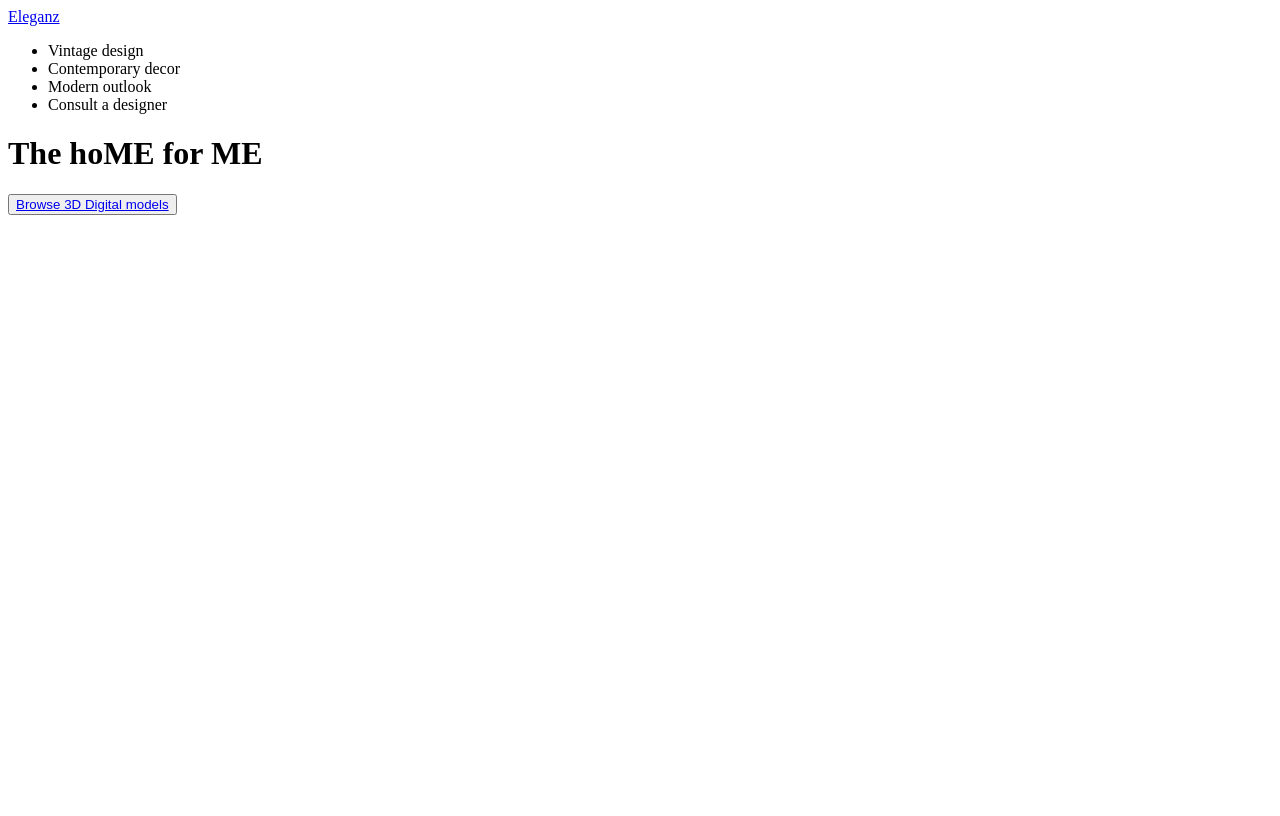
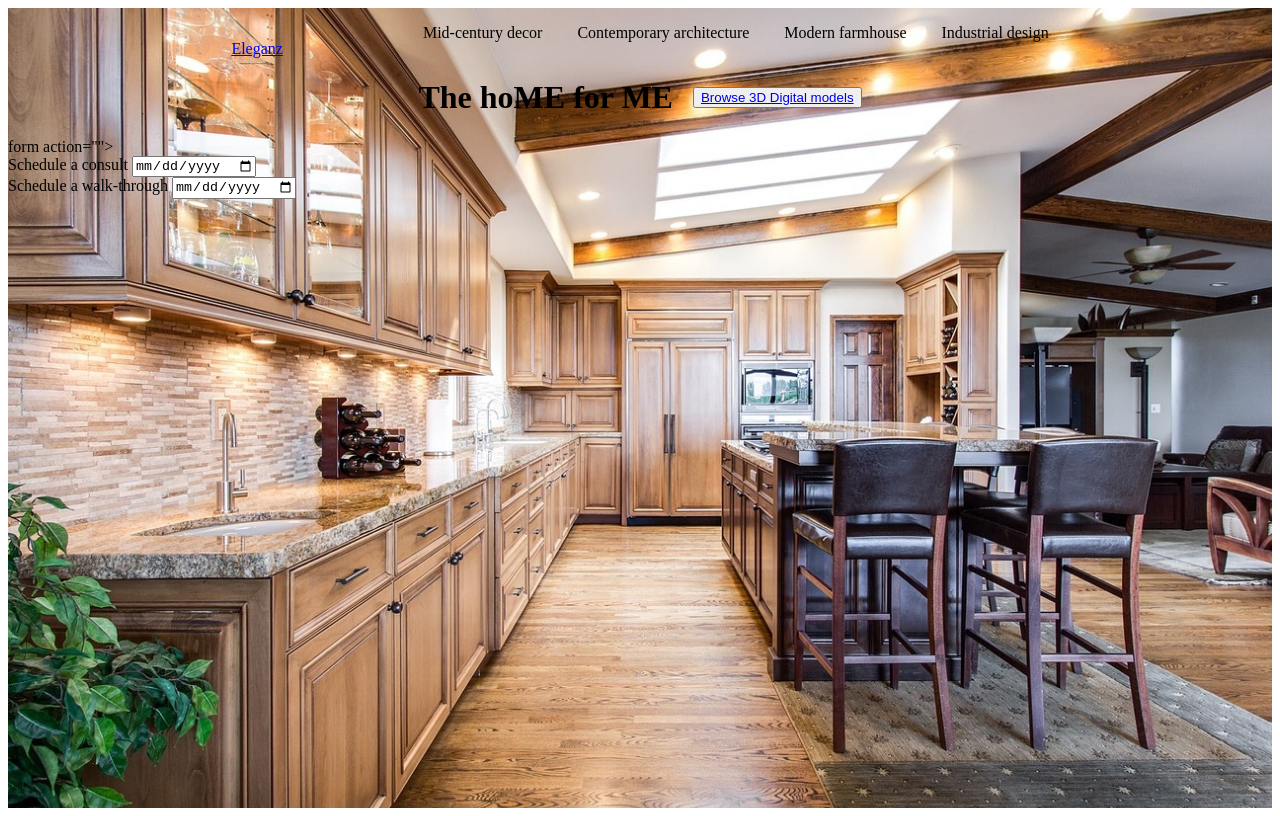
Before and after one commit to vonette-ab/landing-page-assignment, a plain HTML site: page index.html in a window 1280 px wide. Drawn offline with Linux system fonts and the light colour scheme.

```diff
--- a/index.html
+++ b/index.html
@@ -4,6 +4,7 @@
 <head>
     <meta charset="UTF-8">
     <meta name="viewport" content="width=device-width, initial-scale=1.0">
+    <link rel="stylesheet" href="styles.css">
     <title>Interior decor</title>
 
 </head>
@@ -11,13 +12,13 @@
 
     <header>
         <nav>
-            <span><a href="http//">Eleganz</a></span>
+            <span><a href="#">Eleganz</a></span>
 
             <ul class="navlinks">
-                <li><a href="http//"></a>Vintage design</li>
-                <li><a href="http//"></a> Contemporary decor</li>
-                <li><a href="http//"></a> Modern outlook</li>
-                <li><a href="http//"></a> Consult a designer</li>
+                <li><a href="http//"></a>Mid-century decor</li>
+                <li><a href="http//"></a> Contemporary architecture</li>
+                <li><a href="http//"></a> Modern farmhouse</li>
+                <li><a href="http//"></a> Industrial design</li>
             </ul>
         </nav>
 
@@ -27,6 +28,16 @@
                 <h1>The hoME for ME</h1>
                 <button><a href="http//">Browse 3D Digital models</a></button>
         </div>
+            form action="">
+
+                <div class="input-field">
+                    <label for="">Schedule a consult</label>
+                    <input type="date" name="" id="">
+                </div>
+
+                <div class="input-field">
+                    <label for="">Schedule a walk-through</label>
+                    <input type="date" name="" id="">
 
 
 
--- a/styles.css
+++ b/styles.css
@@ -1,3 +1,37 @@
 header{
-    background-image: url("");
+    background-image: url("/images/bg1.jpg");
+    background-position: center;
+    background-size: cover;
+    background-attachment: fixed ;
+    height: 100vh;
+
 }
+
+nav{
+    display: flex;
+    gap: 100px;
+    flex-direction: row;
+    align-items: end;
+    justify-content:center;
+}
+
+.header-text{
+    display: flex;
+    flex-direction: row;
+    justify-content: center;
+    align-items: center;
+    text-align: center;
+    gap: 20px;
+    height: 100%;
+    width: 50%;
+    margin: auto;
+}
+
+.navlinks{
+    display: flex;
+    gap: 35px;
+}
+
+.navlinks {
+    list-style-type: none;
+}
```
Also changed, not shown: images/bg1.jpg (added), images/bg2.jpg (added).
